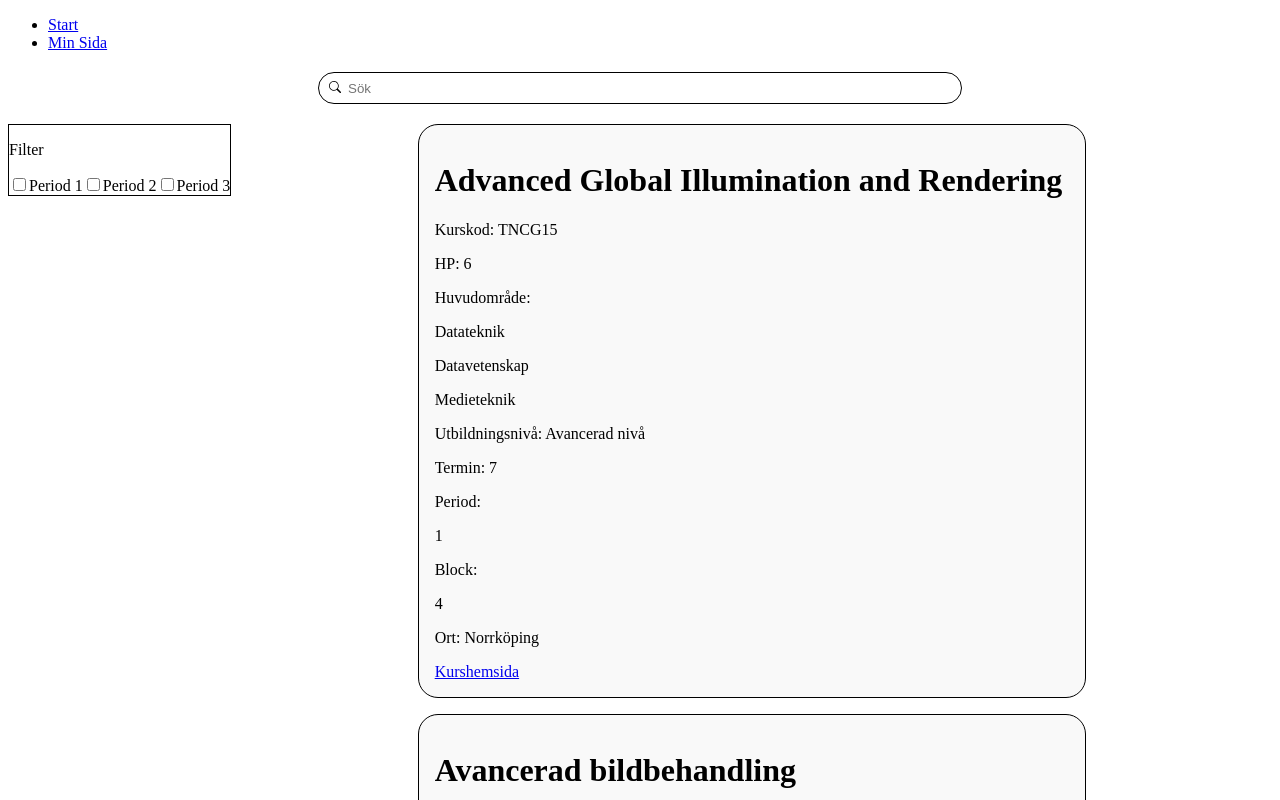
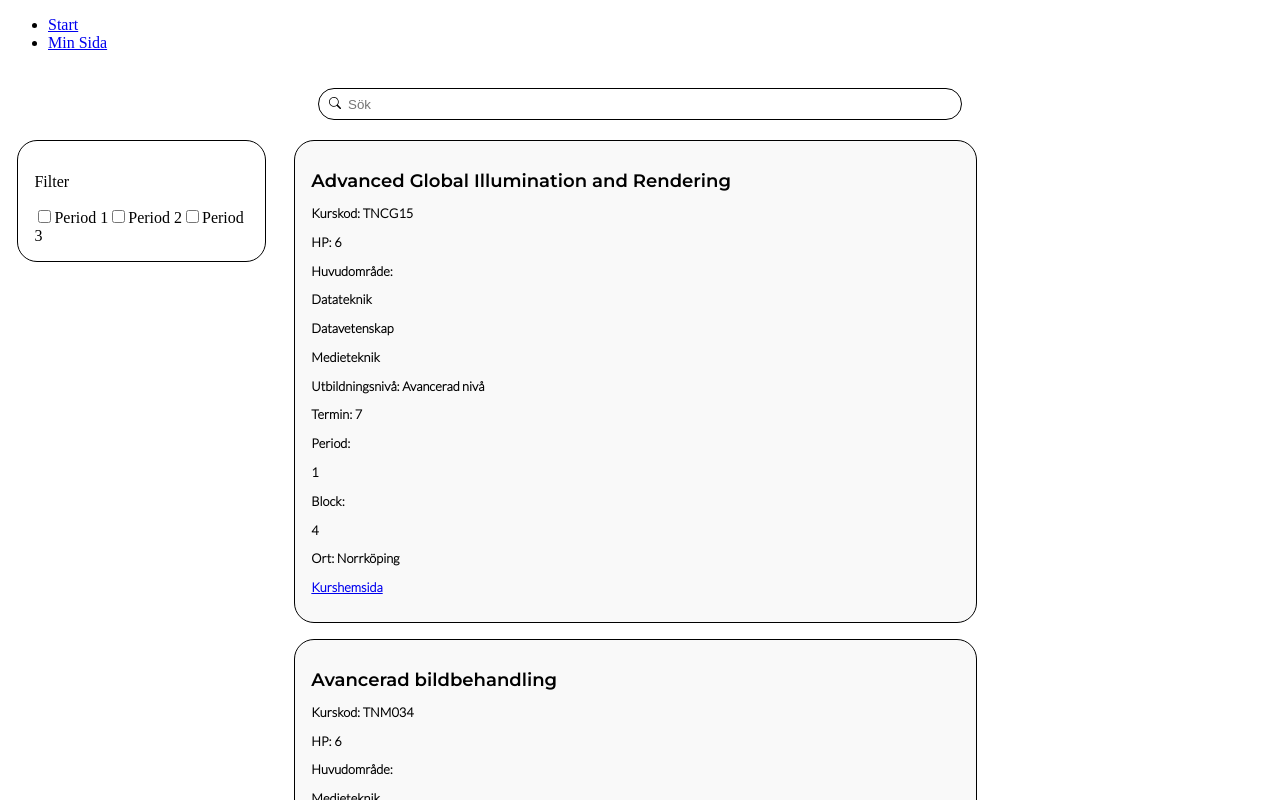
Before and after one commit to jronnefalk/lithe_val, a React (Create React App) app: page / in a window 1280 px wide. Shown: the top 800 px of the page. Built offline with nearby package versions, Linux system fonts and the light colour scheme.

Commit message:
containers klara

```diff
--- a/public/index.html
+++ b/public/index.html
@@ -1,12 +1,17 @@
 <!DOCTYPE html>
 <html lang="en">
 <head>
+
   <meta charset="UTF-8">
   <meta http-equiv="X-UA-Compatible" content="IE=edge">
   <meta name="viewport" content="width=device-width, initial-scale=1.0">
+  <link rel="preconnect" href="https://fonts.googleapis.com">
+<link rel="preconnect" href="https://fonts.gstatic.com" crossorigin>
+<link href="https://fonts.googleapis.com/css2?family=Lato:wght@100;300&family=Montserrat:wght@400;600&display=swap" rel="stylesheet">
   <title>Lithe Val</title>
 </head>
 <body>
-  <div id="root"></div>
+  <div id="root">
+  </div>
 </body>
 </html>
--- a/src/components/Kurs.js
+++ b/src/components/Kurs.js
@@ -4,7 +4,8 @@ export default function Kurs(props) {
   const kurs = props.kursdata;
   return (
     <>
-      <h1>{kurs.kursnamn}</h1>
+      <h1 className="kursnamn">{kurs.kursnamn}</h1>
+      <h2 className="kursinfo">
       <p>Kurskod: {kurs.kurskod}</p>
       <p>HP: {kurs.hp}</p>
       <p>
@@ -28,7 +29,9 @@ export default function Kurs(props) {
         })}
       </p>
       <p>Ort: {kurs.ort}</p>
+
       <a href={kurs.url}>Kurshemsida</a>
+      </h2>
     </>
   );
 }
--- a/src/design/filter.css
+++ b/src/design/filter.css
@@ -1,4 +1,7 @@
 .filter {
-    float: left;
+    width: 17%;
+    padding: 16px;
+    margin-right: 28px;
     border: 0.5px solid black;
+    border-radius: 20px;
 }
--- a/src/design/kurser.css
+++ b/src/design/kurser.css
@@ -1,24 +1,26 @@
-
-@import url('https://fonts.googleapis.com/css2?family=Montserrat&display=swap');
 
 .container {
     display: flex;
+    flex-wrap: wrap;
     justify-content: center;
+    align-items: flex-start;
+    flex-direction: row;
+
+}
+.course-container-wrapper {
+    display: flex;
     flex-direction: column;
-    width: 100%;
-    max-width: 700px;
-    margin: 0 auto;
-
-
+    /**flex: 1;**/
 }
 
 .course-container {
     background-color: #f9f9f9;
-    margin: 0 16px 16px;
+    margin-bottom: 16px; /* add margin between course containers */
+    margin-right: 450px;
     padding: 16px;
-    position: relative;
     border: 0.5px solid black;
     border-radius: 20px;
+    width: 67%;
 
 }
 /**
@@ -27,6 +29,13 @@
 }
 **/
 
-.h1 {
-  font-family: 'Montserrat';
+.kursnamn {
+    font-family: 'Montserrat', sans-serif;
+    font-size: 1.130rem;
 }
+
+.kursinfo {
+    font-family: 'Lato', sans-serif;
+    font-size: 0.8rem;
+
+}
--- a/src/pages/Start.js
+++ b/src/pages/Start.js
@@ -25,7 +25,7 @@ export function Start() {
     const filteredKurser = filterKurser(kurser, query);
 
     return (<div className="App">
-
+      <div className="container"></div>
       <div className="sök">
         <span className="sök_ikon"><BsSearch size={12}/></span>
       <input className="sök_text"
@@ -34,12 +34,13 @@ export function Start() {
         onChange={(event) => setQuery(event.target.value)}
       />
       </div>
+  <div className="container">
     <div className="filter">
         <p>Filter</p>
         <Filters />
     </div>
 
-    <div className="container">
+    <div className="course-container-wrapper">
         {filteredKurser.map((el) => (
           <div className="course-container">
           <Kurs kursdata={el} />
@@ -47,5 +48,7 @@ export function Start() {
         ))}
     </div>
     </div>
+    </div>
+
   );
 }
```
Lines whose indentation alone changed are shown as unchanged.
